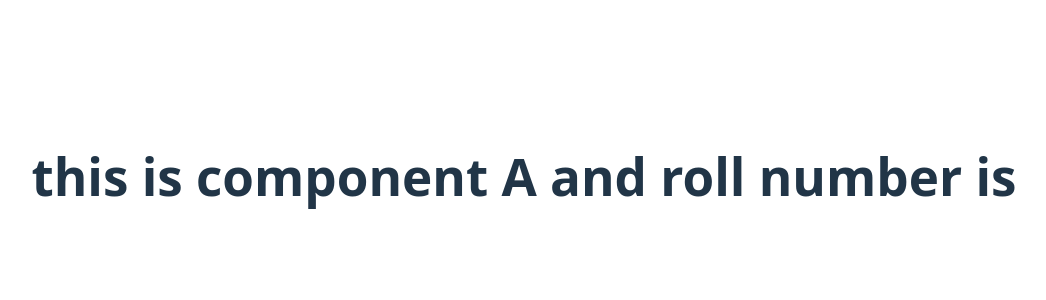
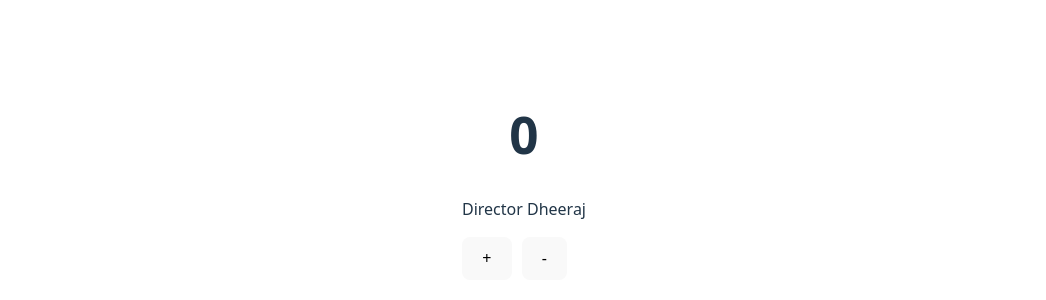
Before and after one commit to DHEERAJSONKAR/web_development1, a React (Vite) app in the folder myapp/: page / in a window 1280 px wide. Shown: the part 224-524 px from the top of the page, without its empty margins (116-1162 px from the left). Built offline with nearby package versions, Linux system fonts and the light colour scheme.

Commit message:
3/10/2025
using state

```diff
--- a/myapp/src/App.jsx
+++ b/myapp/src/App.jsx
@@ -1,17 +1,43 @@
+import './App.css'
+import Button from './Button.jsx'
+import Home from './Home.jsx'
+import React,{useState} from 'react'
 
-
-import './App.css'
-import Component from './Component'
 
 
 
 function App() {
+  // let username = "developer dheeraj"
+  const handleOnClickButton = (name)=>{
+    alert(`hello ${name}`)
+  }
+  let a = 23;
+  const [data,setData] = useState(0);
+  const [name, setName] = useState("Director Dheeraj");
+  const handleClick =()=>{
+    setData(prev=>prev+1)
+    setName("welcome to developer life.")
+  }
+  const handleDecrement =()=>{
+    setData(prev=>prev-1)
+    setName("you want to become a software developer.")
+  }
 
 return (
     <>
-
- <Component/>
-
+  {/* <Button handleOnClickFunction={handleOnClickButton}text={"alert"}/>
+  <Home data = {a} name="dheeraj"/>
+  <Home/> */}
+  {/* <div>this is a coder</div>
+  <div>hi</div> */}
+  <div >
+  <h1>{data}</h1>
+  <p>{name}</p>
+  <div style={{display: "flex", gap:10}}>
+    <button onClick={handleClick}>+</button>
+    <button onClick={handleDecrement}>-</button>
+  </div>
+  </div>
     </>
   )
 }
--- /dev/null
+++ b/myapp/src/Button.jsx
@@ -0,0 +1,19 @@
+import React from 'react'
+
+const Button = ({data,handleOnClickFunction}) => {
+    const handleOnClick = ()=>{
+
+        handleOnClickFunction("i am a full stack developer")
+    }
+  return (
+    <div>
+     <button onClick={handleOnClick}>{data}</button>
+    </div>
+  )
+}
+
+export default Button
+
+// props drilling is a concept in react where you pass data (prps)
+// from a parent component to deeply nested child component, throught intermediate
+// components, even if those intermediate component do not need the data themeselves.
--- a/myapp/src/Component.jsx
+++ b/myapp/src/Component.jsx
@@ -1,22 +1,9 @@
-const Component = ({username, roll}) =>{
-    return(
-        <div>
-            <h1>this is {username} component A and roll number is {roll}</h1>
-        </div>
-    )
-}
-export const ComponetB = ()=>{
-    return(
-        <div>
-            <h2>hello from component B</h2>
-        </div>
-    )
-}
-export const ComponentC = ()=>{
-    return(
-        <div>
-            <h1>hello from Component C</h1>
-        </div>
-    )
-}
-export default Component;
+// const Component = ({}) =>{
+//     return(
+//         <div>
+//            <h1>hello coder</h1>
+//         </div>
+//     )
+// }
+
+// export default Component;
--- /dev/null
+++ b/myapp/src/Home.jsx
@@ -0,0 +1,16 @@
+import React from 'react'
+import Model from './Model'
+import Button from './Button'
+
+const Home = ({data=0,name="anjali"}) => {
+  let a =56+ data;
+  return (
+    <div>
+      <h1>this is home page = {data} and name={name} with a value={a}</h1>
+
+    </div>
+  )
+}
+
+
+export default Home
--- /dev/null
+++ b/myapp/src/Model.jsx
@@ -0,0 +1,14 @@
+import React from 'react'
+import Button from './Button'
+
+const Model = (props) => {
+  return (
+    <div>
+      <h1>this is model component {props.data}</h1>
+        {props.children}
+        <Button data = {props.data}text={"submit"}/>
+    </div>
+  )
+}
+
+export default Model
```
